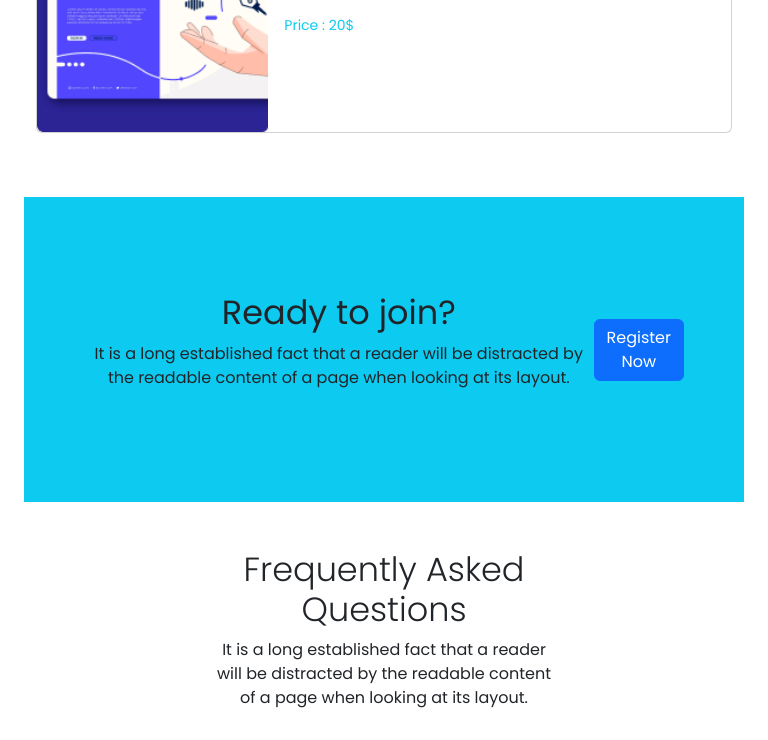
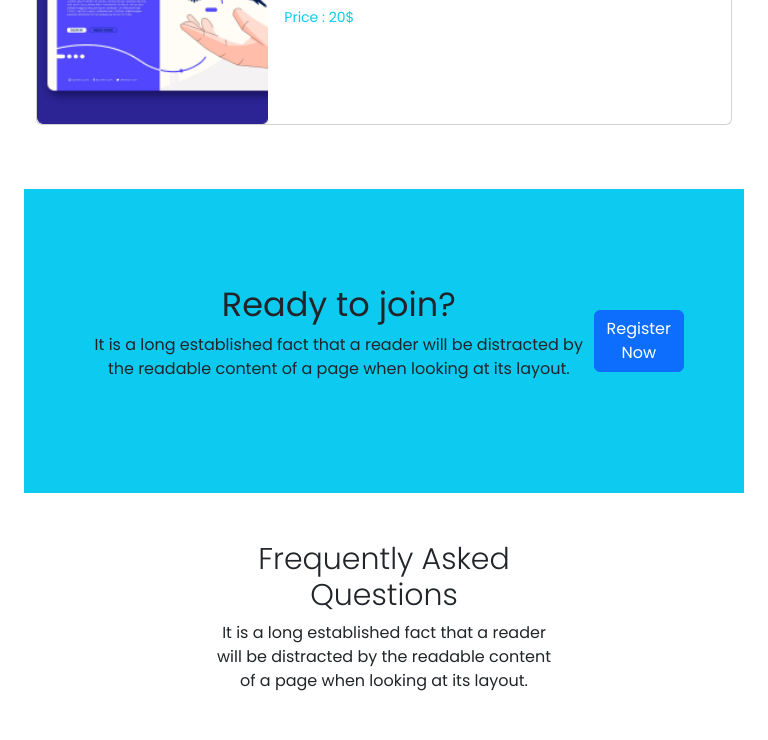
Before and after one commit to tariqmanon/edTech-platform, a plain HTML site: page index.html in a window 768 px wide. Shown: the part 2060-2800 px from the top of the page. Drawn offline with nearby package versions, Linux system fonts and the light colour scheme.

Commit message:
revision 2.02

```diff
--- a/css/style.css
+++ b/css/style.css
@@ -35,5 +35,9 @@ body {
         text-align: center;
     }
 
+    .title h1 {
+        font-size: 30px;
+    }
+
 
 }
```
